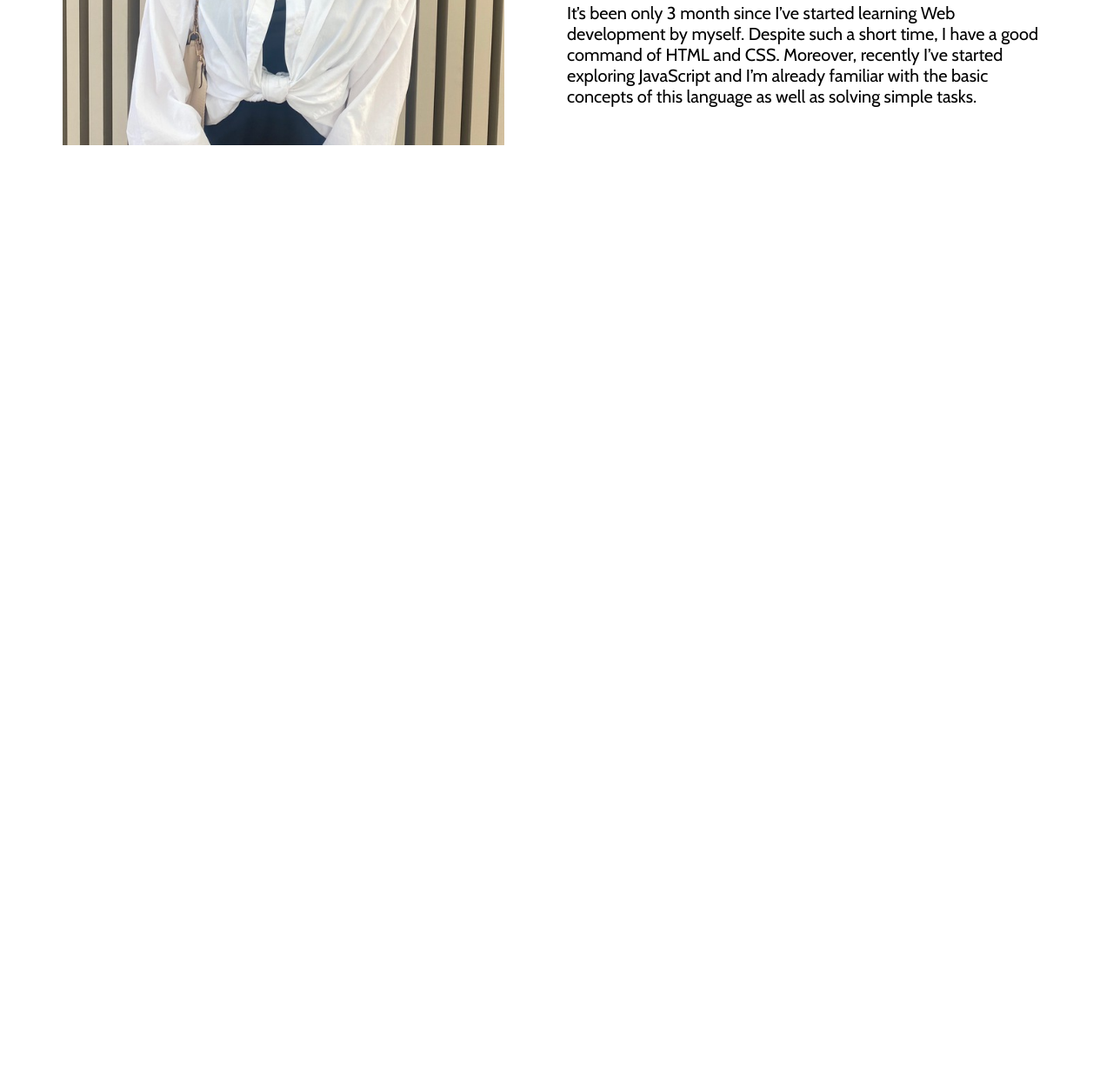
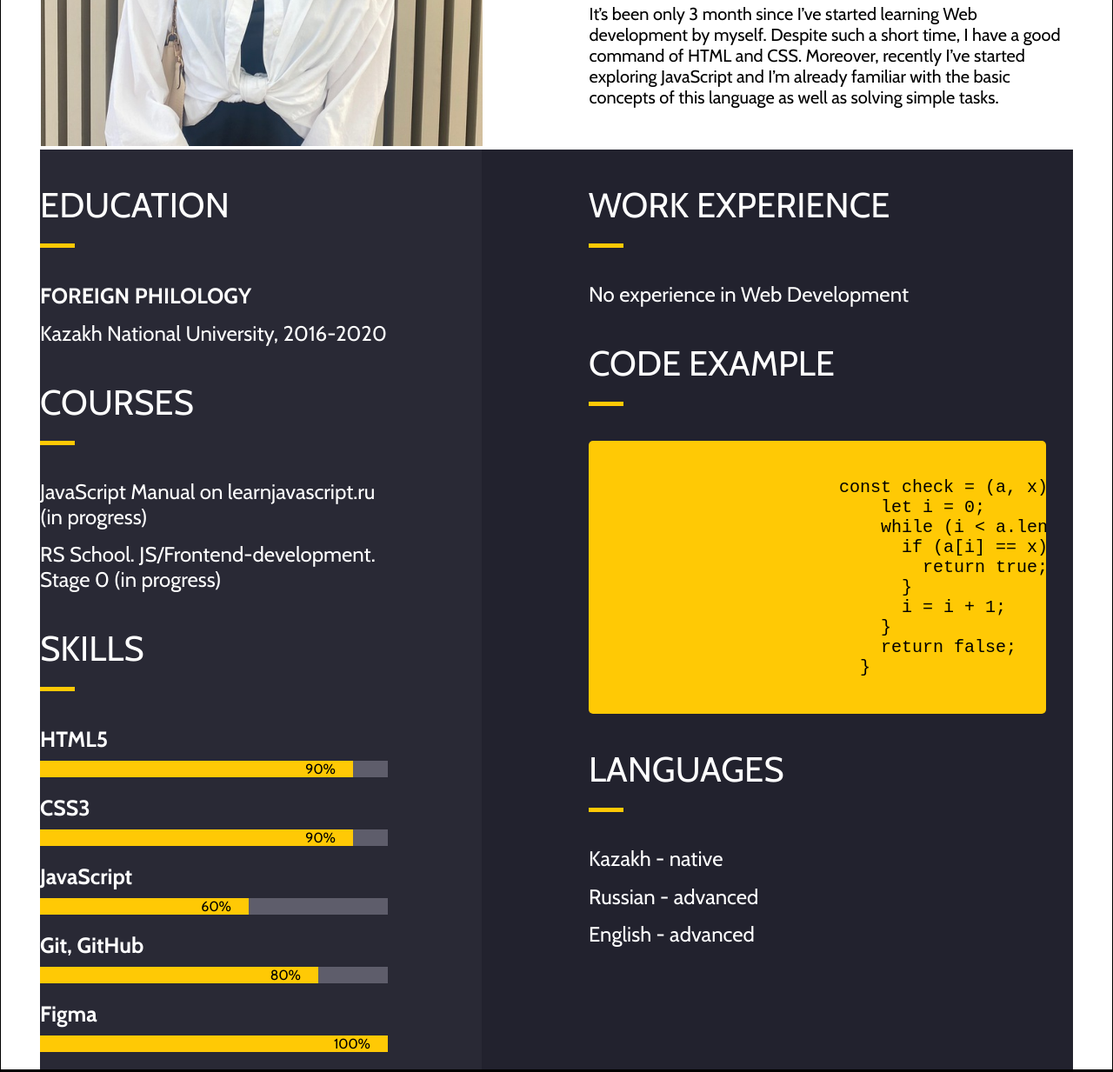
Before and after one commit to asselzhl/rsschool-cv, a plain HTML site: page index.html in a window 1280 px wide. Shown: the part 453-1686 px from the top of the page at 87% size. Before the commit the page ends 800 px from the top, so only its background shows below. Drawn offline with nearby package versions, Linux system fonts and the light colour scheme; a web font is replaced by a local one.

Commit message:
feat: add new block

```diff
--- a/index.html
+++ b/index.html
@@ -34,7 +34,7 @@
                 </div>
                 <div class="profile_body">
                 <h1 class="page_title">Assel Zholaushybay</h1>
-                <p class="profile_description">Frontend Developer</p>
+                <p class="profile_description">Frontend Web Developer</p>
                 <h2 class="section_title black">PROFILE</h2>
                 <div class="page_rectangle"></div>
                 <p class="profile_text">It’s been only 3 month since I’ve started learning Web development by myself. Despite such a short time, I have a good command of HTML and CSS. Moreover, recently I’ve started exploring JavaScript and I’m already familiar with the basic concepts of this language as well as solving simple tasks.</p>
@@ -42,8 +42,67 @@
             </section>
             <section class="content-section">
                 <div class="left_column">
-                    <h2 class=""></h2>
+                    <div class="left_column_inside">
+                    <h2 class="section_title white">EDUCATION</h2>
+                    <div class="page_rectangle"></div>
+                    <h3 class="section_subtitle">FOREIGN PHILOLOGY</h3>
+                    <p class="section_text">Kazakh National University, 2016-2020</p>
+                    <h2 class="section_title white">COURSES</h2>
+                    <div class="page_rectangle"></div>
+                    <p class="section_text">JavaScript Manual on learnjavascript.ru (in progress)</p>
+                    <p class="section_text">RS School. JS/Frontend-development. Stage 0 (in progress)</p>
+                    <h2 class="section_title white">SKILLS</h2>
+                    <div class="page_rectangle"></div>
+                    <h3 class="section_subtitle">HTML5</h3>
+                    <div class="skills_container">
+                        <div class="skills html">90%</div>
+                    </div>
+                    <h3 class="section_subtitle">CSS3</h3>
+                    <div class="skills_container">
+                        <div class="skills css">90%</div>
+                    </div>
+                    <h3 class="section_subtitle">JavaScript</h3>
+                    <div class="skills_container">
+                        <div class="skills js">60%</div>
+                    </div>
+                    <h3 class="section_subtitle">Git, GitHub</h3>
+                    <div class="skills_container">
+                        <div class="skills git">80%</div>
+                    </div>
+                    <h3 class="section_subtitle">Figma</h3>
+                    <div class="skills_container">
+                        <div class="skills figma">100%</div>
+                    </div>
                 </div>
+                </div>
+                <div class="right_column">
+                    <div class="right_column_inside">
+                    <h2 class="section_title white">WORK EXPERIENCE</h2>
+                    <div class="page_rectangle"></div>
+                    <p class="section_text">No experience in Web Development</p>
+                    <h2 class="section_title white">CODE EXAMPLE</h2>
+                    <div class="page_rectangle"></div>
+                    <div class="code_example">
+                    <code>
+                        const check = (a, x) => {
+                            let i = 0;
+                            while (i < a.length) {
+                              if (a[i] == x) {
+                                return true;
+                              }
+                              i = i + 1;
+                            }
+                            return false;
+                          }
+                    </code>
+                    </div>
+                    <h2 class="section_title white">LANGUAGES</h2>
+                    <div class="page_rectangle"></div>
+                    <p class="section_text">Kazakh - native</p>
+                    <p class="section_text">Russian - advanced</p>
+                    <p class="section_text">English - advanced</p>
+                </div>
+            </div>
             </section>
         </div>
     </main>
--- a/style.css
+++ b/style.css
@@ -24,6 +24,7 @@ ul,
     max-width: 1440px;
     margin: 0 auto;
     box-sizing: content-box;
+    border: #000000 1px solid;
   }
 .header {
     display: flex;
@@ -55,12 +56,12 @@ ul,
 }
 .profile-section {
     display: flex;
-    justify-content: space-evenly;
+    justify-content: center;
 }
 
 .profile_body {
     max-width: 556px;
-    margin: 70px 0px 40px 0px;
+    margin: 70px 0px 40px 123px;
 }
 
 .page_title {
@@ -100,3 +101,86 @@ ul,
     font-size: 20px;
     line-height: 120%;
 }
+.content-section {
+    display: flex;
+    width: 100%;
+
+    align-content: center;
+    justify-content: center;
+}
+.left_column {
+    background-color: #292935;
+    min-width: 508px;
+}
+
+.section_subtitle {
+    color: #FFFFFF;
+    font-weight: 600px;
+    font-size: 25px;
+    line-height: 120%;
+    margin-bottom: 10px;
+}
+.section_text {
+    color: #FFFFFF;
+    font-weight: 500px;
+    font-size: 24px;
+    line-height: 120%;
+    max-width: 400px;
+    margin: 15px 0px;
+}
+.skills_container {
+    max-width: 400px;
+    background-color: #5E5D6B;
+    margin-bottom: 20px;
+}
+.skills {
+    text-align: right;
+    padding-right: 20px;
+    color: #000000;
+}
+.html {
+    width: 90%;
+    background-color: #FFC905;
+}
+.css {
+    width: 90%;
+    background-color: #FFC905;
+}
+.js {
+    width: 60%;
+    background-color: #FFC905;
+}
+.git {
+    width: 80%;
+    background-color: #FFC905;
+}
+.figma {
+    width: 100%;
+    background-color: #FFC905;
+}
+.right_column {
+    background-color: #22222E;
+    min-width: 680px;
+}
+code {
+    font-size: 20px;
+}
+.code_example {
+    background-color: #FFC905;
+    max-width: 526px;
+    min-height: 300px;
+    border-radius: 5px;
+
+    overflow: auto;
+    word-wrap: normal;
+    white-space: pre;
+}
+.white {
+    margin: 40px 0px 20px 0px;
+}
+.left_column_inside {
+
+}
+.right_column_inside {
+    margin: 0px 0px 0px 123px;
+}
```
